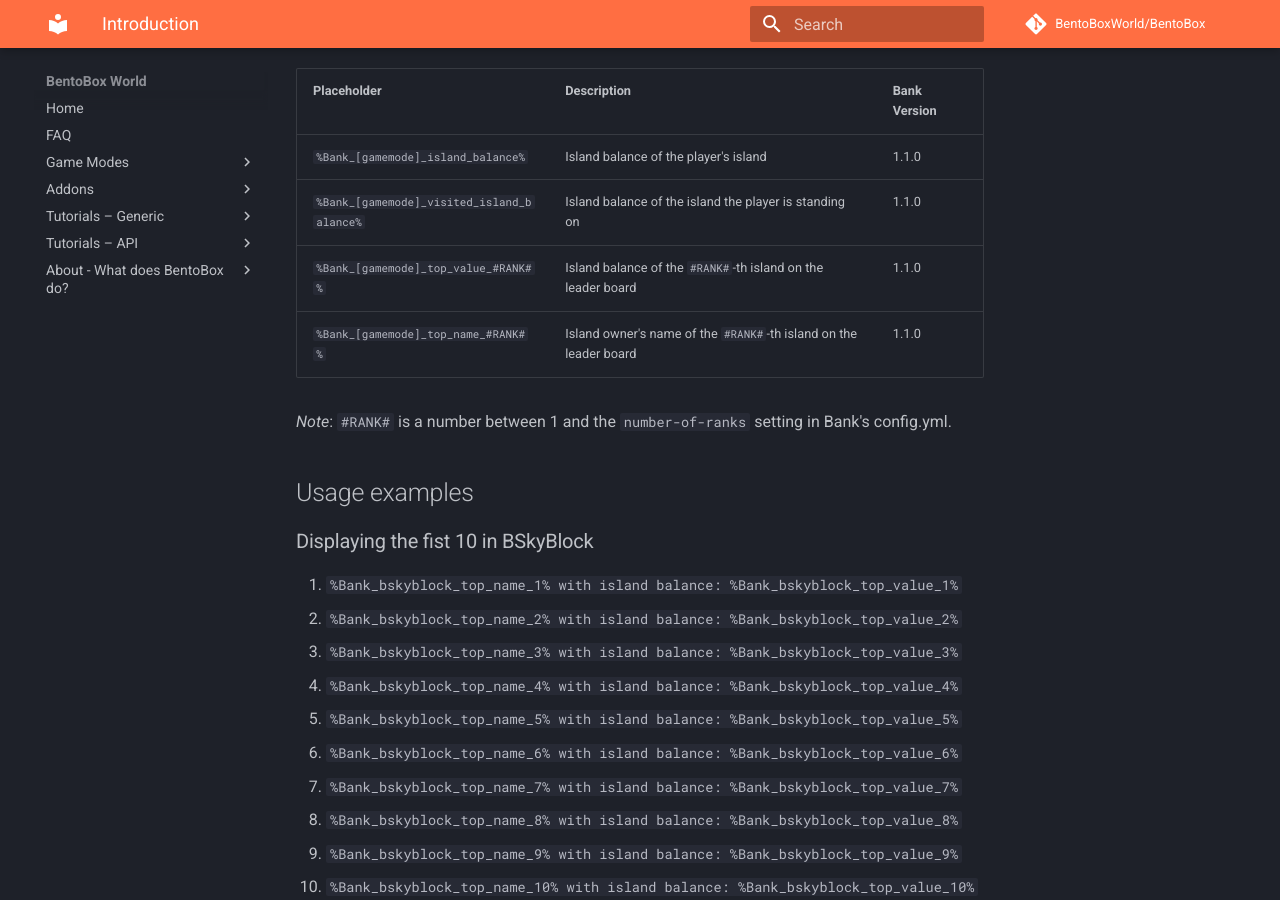
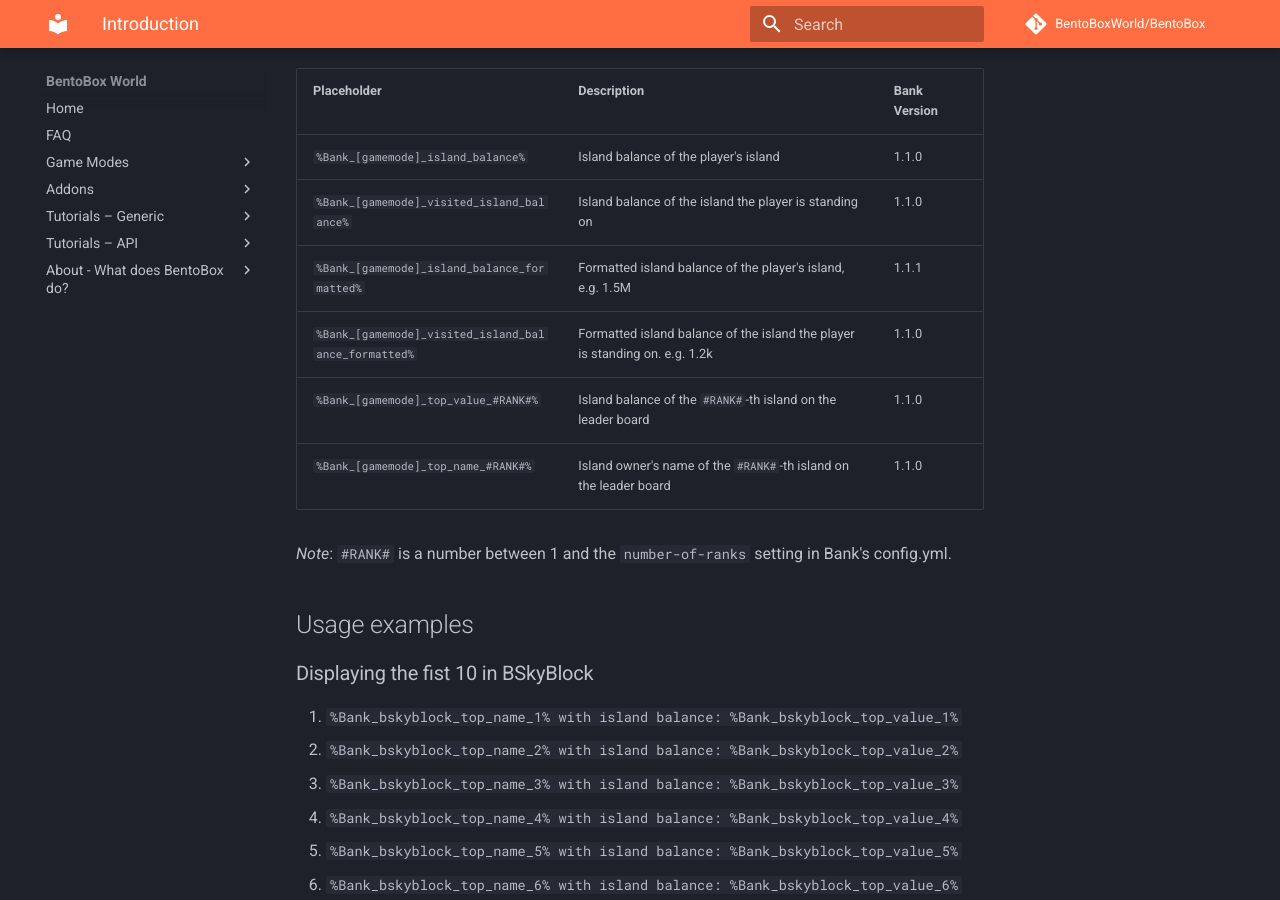
Before and after one commit to BentoBoxWorld/docs, an MkDocs documentation site: the page built from docs/addons/Bank/Placeholders.md, in a window 1280 px wide and 900 px high, scrolled down 395 px. Built offline with MkDocs 1.6.1 and Material for MkDocs 9.7.7, drawn with Linux system fonts in a browser that asks for light colours; comment, search, counter and statistics services are not loaded.

Commit message:
Added new Bank placeholders

```diff
--- a/docs/addons/Bank/Placeholders.md
+++ b/docs/addons/Bank/Placeholders.md
@@ -14,6 +14,8 @@
 |-------------------------------------------------------|--------------------------------------------------------------------------------|-----------|
 | `%Bank_[gamemode]_island_balance%` | Island balance of the player's island | 1.1.0 |
 | `%Bank_[gamemode]_visited_island_balance%` | Island balance of the island the player is standing on | 1.1.0 |
+| `%Bank_[gamemode]_island_balance_formatted%` | Formatted island balance of the player's island, e.g. 1.5M | 1.1.1 |
+| `%Bank_[gamemode]_visited_island_balance_formatted%` | Formatted island balance of the island the player is standing on. e.g. 1.2k | 1.1.0 |
 | `%Bank_[gamemode]_top_value_#RANK#%` | Island balance of the `#RANK#`-th island on the leader board | 1.1.0 |
 | `%Bank_[gamemode]_top_name_#RANK#%` | Island owner's name of the `#RANK#`-th island on the leader board | 1.1.0 |
 
```
